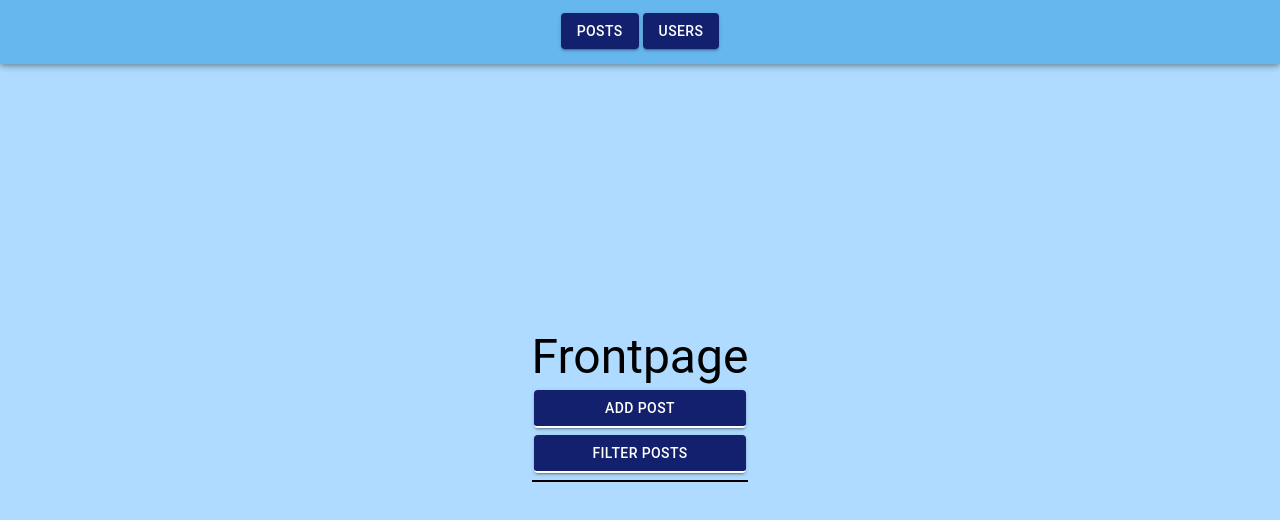
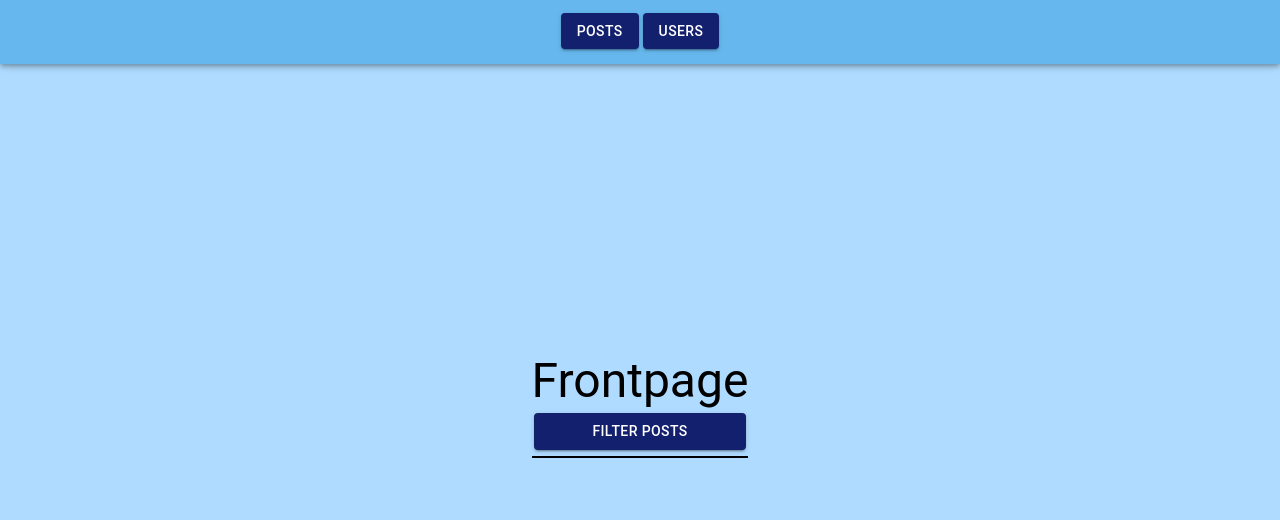
Before and after one commit to I-Sicarius-I/projekt-chmury, a React (Vite) app in the folder frontend/simple-facebook/: page / in a window 1280 px wide. Shown: the top 520 px of the page. Built offline with nearby package versions, Linux system fonts and the light colour scheme; no server answers.

Commit message:
Add button now showing only when user was chosen

```diff
--- a/frontend/simple-facebook/src/Pages/PostPage.jsx
+++ b/frontend/simple-facebook/src/Pages/PostPage.jsx
@@ -5,12 +5,14 @@ import { usePosts } from '../Context/PostsContext'
 import { Container, Grid, Button,  Typography} from '@mui/material'
 import PostForm from '../Posts/PostForm'
 import PostFilterForm from '../Posts/PostFilterForm'
+import { useUsers } from '../Context/UserContext'
 
 const PostPage = () => {
     const {posts, getPostData} = usePosts()
     const [addBool, setAddBool] = useState(false)
     const [filterBool, setFilterBool] = useState(false)
     const [postFilter, setPostFilter] = useState({})
+    const {currentUser} = useUsers()
 
   return (
         <Container sx={{backgroundColor: "#aedbff", display: "flex", flexDirection: "column", marginTop: "5%", alignItems: "center"}}>
@@ -18,18 +20,22 @@ const PostPage = () => {
                 <Typography variant="h3" sx={{marginBottom: "2%"}}>
                     Frontpage
                 </Typography>
-                <Button sx={{borderBottom: "2px solid"}} onClick={() =>
                 {
-                    setAddBool(!addBool)
-                }}>
-                    Add Post
-                </Button>
+                Object.keys(currentUser).length > 0 ?
+
+                    (<Button onClick={() =>
+                    {
+                        setAddBool(!addBool)
+                    }}>
+                        Add Post
+                    </Button>) : (<></>)
+                }
                 {
                     addBool ? (
                     <PostForm addBool={addBool} setAddBool={setAddBool} postFilter={postFilter}/>
                     ) : (<></>)
                 }
-                <Button sx={{borderBottom: "2px solid"}} onClick={() =>
+                <Button onClick={() =>
                 {
                     if(Object.keys(postFilter).length === 0)
                     {
```
